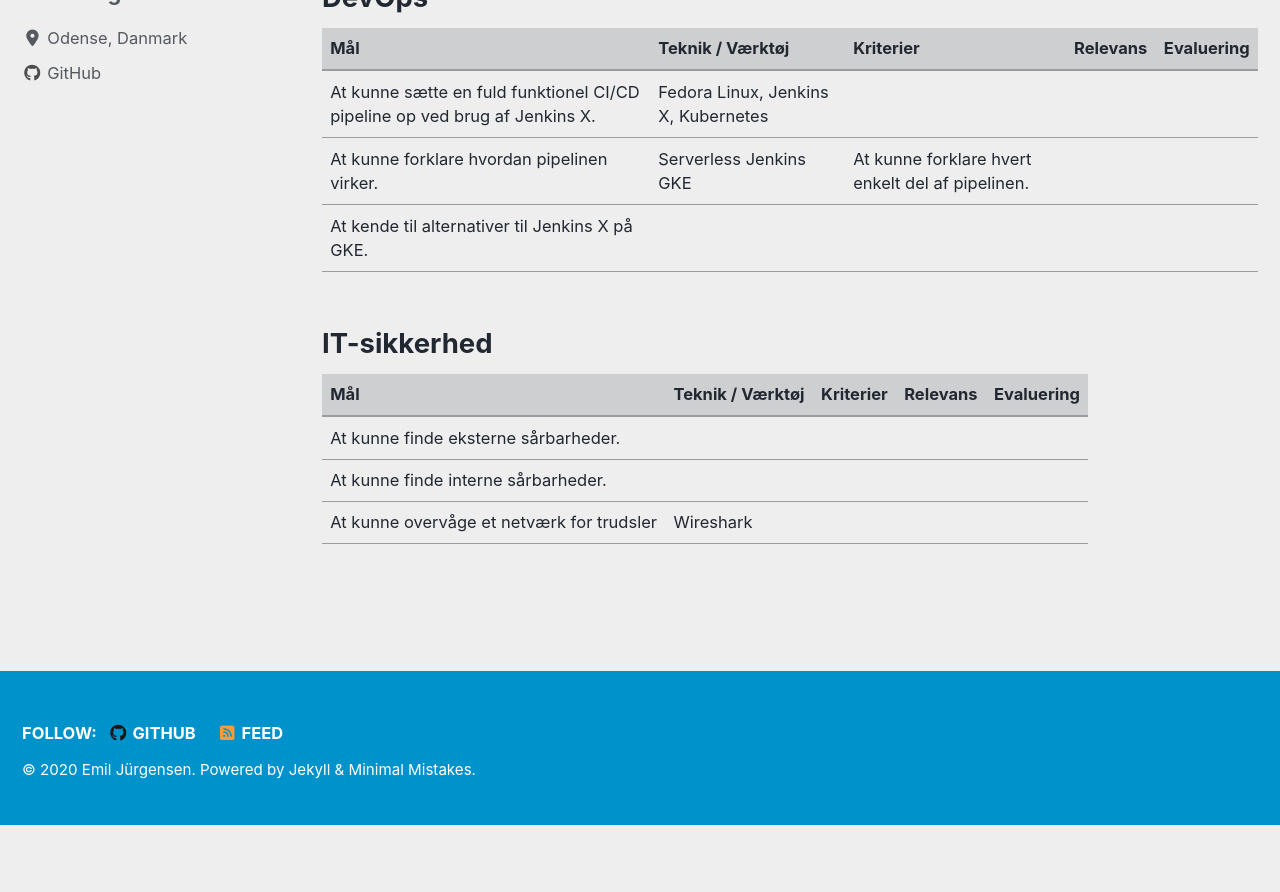
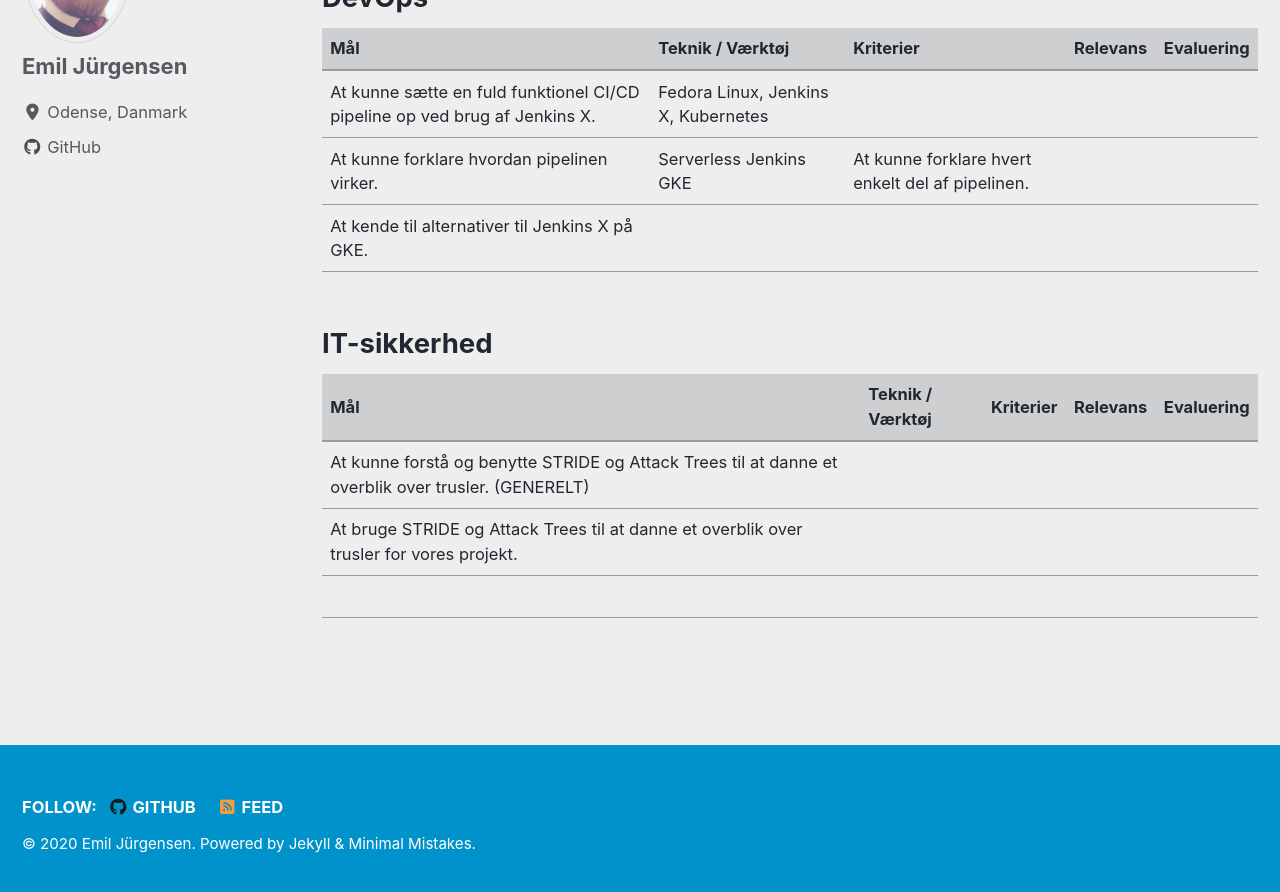
Before and after one commit to Emil428f/Portfolio, a Jekyll site: the page built from plan.md, in a window 1280 px wide and 900 px high, scrolled down 2360 px. Shown: the top 892 px of the window. Built offline with Jekyll 4.4.1, drawn with Linux system fonts in a browser that asks for light colours; cached includes are drawn as plain includes; nearby versions of some CDN libraries; before the commit the page ends 3185 px from its top, so only the background shows below that.

Commit message:
Update plan.md

```diff
--- a/plan.md
+++ b/plan.md
@@ -65,6 +65,6 @@ author_profile: true
 
 | Mål | Teknik / Værktøj | Kriterier | Relevans | Evaluering |
 |-------|--------|---------|---------|---------|
-| At kunne finde eksterne sårbarheder. |  |  |  |  |
-| At kunne finde interne sårbarheder. |  |  |  |  |
-| At kunne overvåge et netværk for trudsler | Wireshark |  |  |  |
+| At kunne forstå og benytte STRIDE og Attack Trees til at danne et overblik over trusler. (GENERELT)|  |  |  |  |
+| At bruge STRIDE og Attack Trees til at danne et overblik over trusler for vores projekt. |  |  |  |  |
+|  |  |  |  |
```
